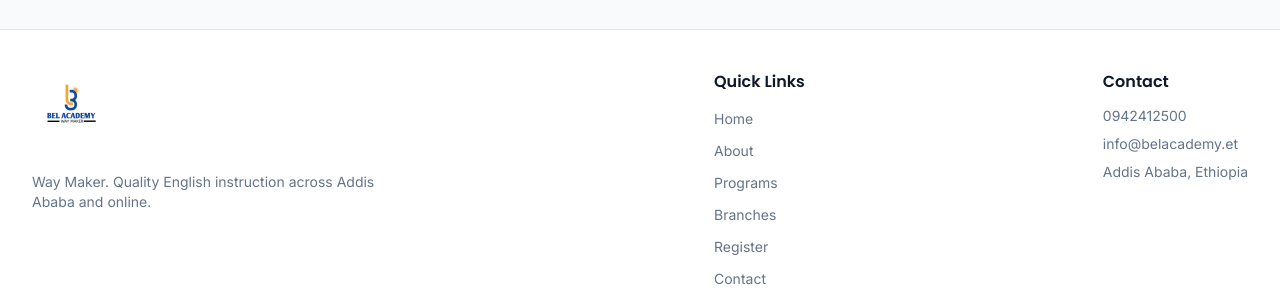
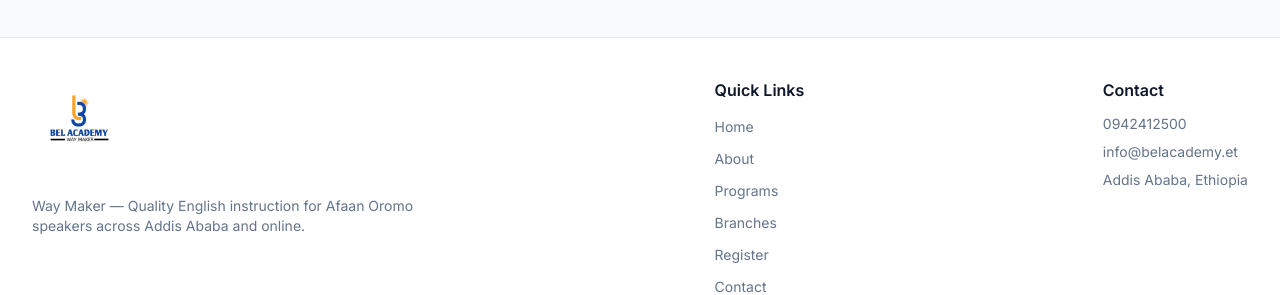
Before and after one commit to Teshome-Worku/bel-academy, a Next.js app: page /register in a window 1280 px wide. Shown: the part 1039-1334 px from the top of the page. Built offline with nearby package versions, Linux system fonts and the light colour scheme; no server answers.

Commit message:
chore: clean up build artifacts and update type declaration for CSS modules

```diff
--- a/src/app/layout.tsx
+++ b/src/app/layout.tsx
@@ -7,22 +7,27 @@ const inter = Inter({ subsets: ["latin"], variable: "--font-inter" });
 const poppins = Poppins({ subsets: ["latin"], weight: ["400", "500", "600", "700"], variable: "--font-poppins" });
 
 export const metadata: Metadata = {
+  metadataBase: new URL(process.env.NEXT_PUBLIC_SITE_URL ?? "http://localhost:3000"),
   title: {
-    default: BRAND.name,
+    default: `${BRAND.name} — ${BRAND.tagline}`,
     template: `%s | ${BRAND.name}`,
   },
-  description: `${BRAND.tagline} — English programs in Addis Ababa and online.`,
+  description: `${BRAND.name} helps Afaan Oromo speakers learn English through practical, results-driven training in Addis Ababa and online.`,
+  icons: {
+    icon: LOGO_PATH,
+    apple: LOGO_PATH,
+  },
   openGraph: {
-    title: BRAND.name,
-    description: BRAND.tagline,
-    images: [{ url: LOGO_PATH, width: 512, height: 512, alt: `${BRAND.name} logo` }],
+    title: `${BRAND.name} — ${BRAND.tagline}`,
+    description: `${BRAND.name} — English language training for Afaan Oromo speakers.`,
+    images: [{ url: LOGO_PATH, width: 800, height: 800, alt: `${BRAND.name} — ${BRAND.tagline}` }],
   },
 };
 
 export default function RootLayout({ children }: { children: React.ReactNode }) {
   return (
     <html lang="en" className={`${inter.variable} ${poppins.variable}`}>
-      <body className="font-sans">{children}</body>
+      <body className="font-body">{children}</body>
     </html>
   );
 }
--- a/src/components/layout/AdminSidebar.tsx
+++ b/src/components/layout/AdminSidebar.tsx
@@ -13,7 +13,7 @@ export function AdminSidebar() {
     <aside className="hidden w-64 shrink-0 lg:block">
       <div className="rounded-2xl bg-white p-4 shadow-lg">
         <div className="mb-6 flex justify-center border-b border-slate-100 pb-4">
-          <Logo imageClassName="h-16" showText={false} />
+          <Logo imageClassName="h-20" showText={false} />
         </div>
         <nav className="space-y-1">
           {adminNav.map((item) => {
--- a/src/components/layout/Footer.tsx
+++ b/src/components/layout/Footer.tsx
@@ -10,13 +10,13 @@ export function Footer() {
       <Container className="py-10">
         <div className="flex flex-col gap-8 md:flex-row md:items-start md:justify-between">
           <div>
-            <Logo imageClassName="h-20" showText={false} />
+            <Logo imageClassName="h-24" showText={false} />
             <p className="mt-4 max-w-sm text-sm text-brand-gray">
-              {BRAND.tagline}. Quality English instruction across Addis Ababa and online.
+              {BRAND.tagline} — Quality English instruction for Afaan Oromo speakers across Addis Ababa and online.
             </p>
           </div>
           <div>
-            <p className="font-display font-semibold text-brand-navy">Quick Links</p>
+            <p className="font-heading font-semibold text-brand-navy">Quick Links</p>
             <ul className="mt-3 space-y-2">
               {marketingNav.map((item) => (
                 <li key={item.href}>
@@ -28,7 +28,7 @@ export function Footer() {
             </ul>
           </div>
           <div>
-            <p className="font-display font-semibold text-brand-navy">Contact</p>
+            <p className="font-heading font-semibold text-brand-navy">Contact</p>
             <ul className="mt-3 space-y-2 text-sm text-brand-gray">
               <li>{BRAND.phone}</li>
               <li>{BRAND.email}</li>
--- a/src/components/layout/Navbar.tsx
+++ b/src/components/layout/Navbar.tsx
@@ -17,9 +17,9 @@ export function Navbar() {
   return (
     <header className="sticky top-0 z-50 border-b border-slate-200 bg-white shadow-sm">
       <Container>
-        <div className="flex h-14 items-center justify-between md:h-16">
-          <Logo imageClassName="h-14 md:h-16" showText={false} />
-          <nav className="hidden items-center gap-6 md:flex">
+        <div className="flex h-16 items-center justify-between md:h-[4.5rem]">
+          <Logo imageClassName="h-16 md:h-[4.5rem]" showText={false} />
+          <nav className="hidden items-center gap-6 lg:flex">
             {marketingNav.map((item) => (
               <Link
                 key={item.href}
@@ -36,12 +36,15 @@ export function Navbar() {
               <Button size="sm">Register Now</Button>
             </Link>
           </nav>
-          <button type="button" className="md:hidden" onClick={() => setOpen((v) => !v)} aria-label="Toggle menu">
+          <button type="button" className="lg:hidden" onClick={() => setOpen((v) => !v)} aria-label="Toggle menu">
             {open ? <X className="h-6 w-6" /> : <Menu className="h-6 w-6" />}
           </button>
         </div>
         {open ? (
-          <nav className="flex flex-col gap-3 border-t border-slate-100 py-4 md:hidden">
+          <nav className="flex flex-col gap-3 border-t border-slate-100 py-4 lg:hidden">
+            <div className="flex justify-center pb-2">
+              <Logo imageClassName="h-14" showText={false} href={false} />
+            </div>
             {marketingNav.map((item) => (
               <Link key={item.href} href={item.href} onClick={() => setOpen(false)} className="text-sm font-medium text-brand-navy">
                 {item.label}
--- a/src/components/ui/Logo.tsx
+++ b/src/components/ui/Logo.tsx
@@ -20,17 +20,16 @@ export function Logo({
     <span className={cn("inline-flex items-center gap-3", className)}>
       <Image
         src={LOGO_PATH}
-        alt={`${BRAND.name} — ${BRAND.tagline}`}
-        width={220}
-        height={88}
-        quality={95}
+        alt={`${BRAND.name} logo`}
+        width={160}
+        height={64}
         className={cn("h-full w-auto object-contain", imageClassName)}
         priority
       />
       {showText ? (
         <span className="hidden flex-col leading-tight sm:flex">
-          <span className="font-heading text-lg font-semibold text-brand-navy">{BRAND.name}</span>
-          <span className="text-xs text-brand-gray">{BRAND.tagline}</span>
+          <span className="font-display text-lg font-semibold text-brand-navy">{BRAND.name}</span>
+          <span className="text-xs text-brand-gray">English Language Center</span>
         </span>
       ) : null}
     </span>
```
